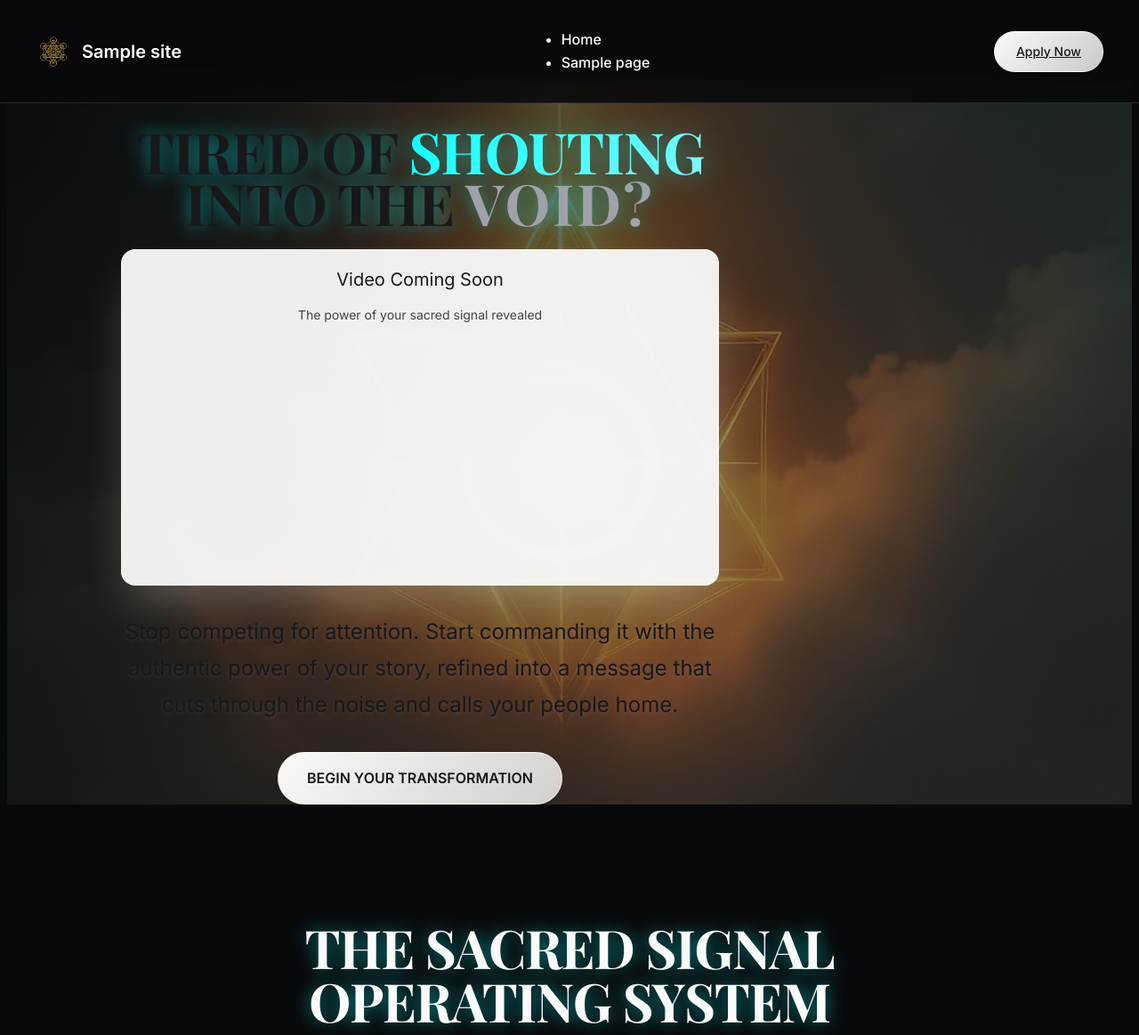
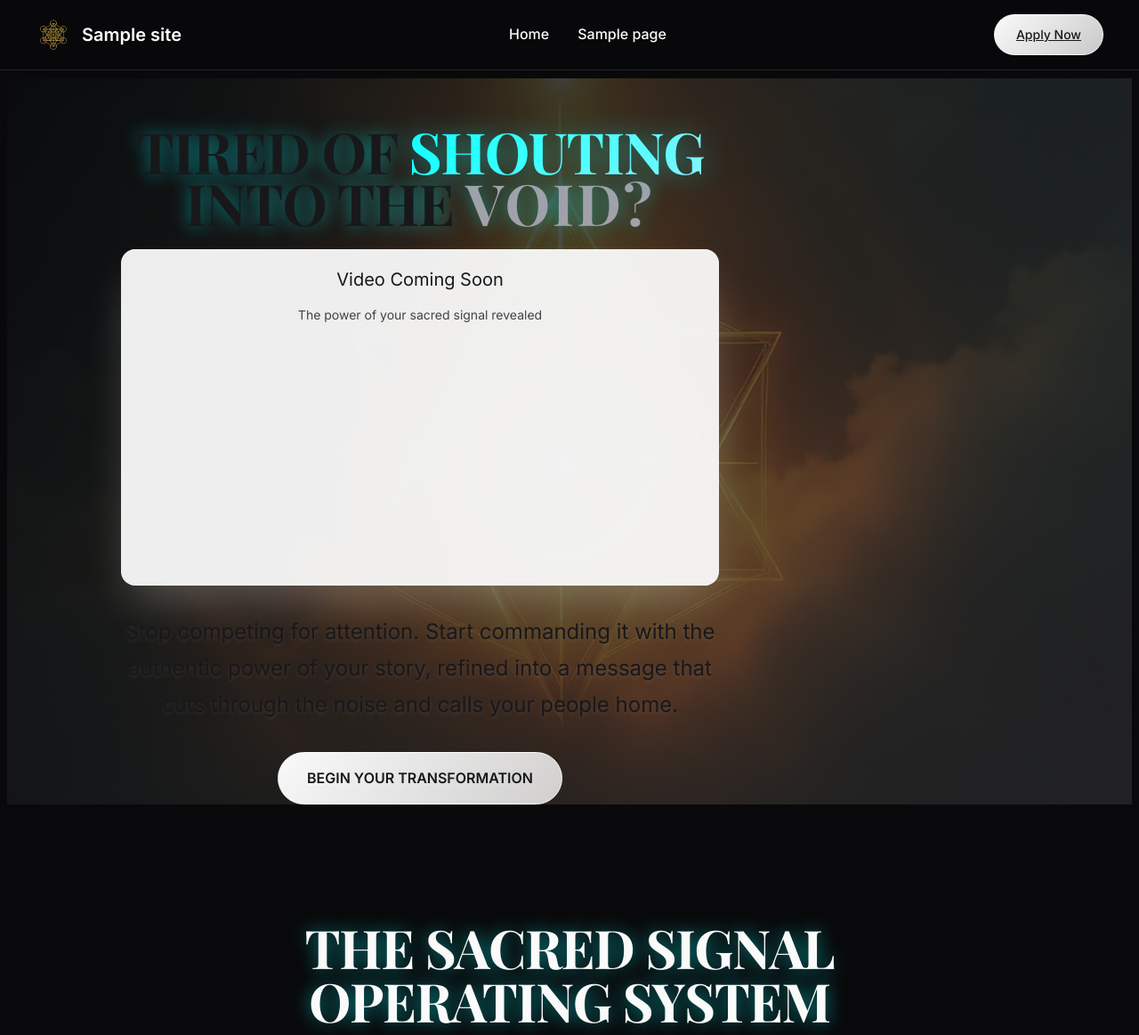
Before and after one commit to themooryouknow310/signal-keeper-studio, a WordPress theme: template front-page.php in a window 1280 px wide. Shown: the top 1163 px of the page at 89% size. Run offline with PHP 8.4 and a stand-in for WordPress, Linux system fonts and the light colour scheme; the site name, menu and one post (Sample post) are stand-ins, and other content is empty; some libraries are stand-ins or nearby versions.

Commit message:
Fix navigation and mobile menu

```diff
--- a/assets/css/cinematic-effects.css
+++ b/assets/css/cinematic-effects.css
@@ -226,9 +226,9 @@
   background: linear-gradient(
     135deg,
     hsl(var(--background) / 0.95) 0%,
-    hsl(var(--background) / 0.7) 30%,
-    hsl(var(--background) / 0.4) 70%,
-    hsl(var(--background) / 0.8) 100%
+    hsl(var(--background) / 0.8) 30%,
+    hsl(var(--background) / 0.6) 70%,
+    hsl(var(--background) / 0.9) 100%
   );
   z-index: 1;
 }
--- a/assets/css/theme-overrides.css
+++ b/assets/css/theme-overrides.css
@@ -33,7 +33,10 @@
 }
 
 .primary-nav { display: none; }
-.primary-nav .menu { display: flex; gap: 2rem; align-items: center; margin: 0; padding: 0; list-style: none; }
+.primary-nav .nav-menu { display: flex; gap: 2rem; align-items: center; margin: 0; padding: 0; list-style: none; }
+.primary-nav .nav-menu li { list-style: none; }
+.primary-nav .nav-menu a { color: hsl(var(--foreground)); text-decoration: none; font-weight: 500; transition: color var(--transition-base); }
+.primary-nav .nav-menu a:hover { color: hsl(var(--signal)); }
 
 .cta { display: none; }
 
--- a/assets/js/main.js
+++ b/assets/js/main.js
@@ -22,14 +22,14 @@
     function initNavigation() {
         // Mobile menu toggle
         $('#mobile-menu-button').on('click', function() {
-            $('#mobile-menu').toggleClass('hidden');
+            $('#mobile-menu').toggleClass('is-open');
             $(this).toggleClass('active');
         });
 
         // Close mobile menu when clicking outside
         $(document).on('click', function(e) {
             if (!$(e.target).closest('#masthead').length) {
-                $('#mobile-menu').addClass('hidden');
+                $('#mobile-menu').removeClass('is-open');
                 $('#mobile-menu-button').removeClass('active');
             }
         });
--- a/footer.php
+++ b/footer.php
@@ -73,33 +73,6 @@
 
 <?php wp_footer(); ?>
 
-<script>
-// Mobile menu toggle
-document.addEventListener('DOMContentLoaded', function() {
-    const mobileMenuButton = document.getElementById('mobile-menu-button');
-    const mobileMenu = document.getElementById('mobile-menu');
-
-    if (mobileMenuButton && mobileMenu) {
-        mobileMenuButton.addEventListener('click', function() {
-            mobileMenu.classList.toggle('is-open');
-        });
-    }
-
-    // Smooth scrolling for anchor links
-    document.querySelectorAll('a[href^="#"]').forEach(anchor => {
-        anchor.addEventListener('click', function (e) {
-            e.preventDefault();
-            const target = document.querySelector(this.getAttribute('href'));
-            if (target) {
-                target.scrollIntoView({
-                    behavior: 'smooth',
-                    block: 'start'
-                });
-            }
-        });
-    });
-});
-</script>
 
 </body>
 </html>
```
